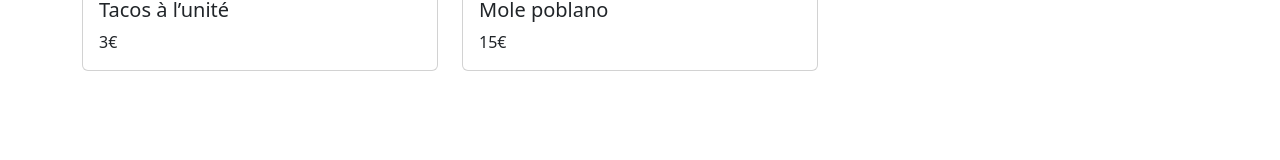
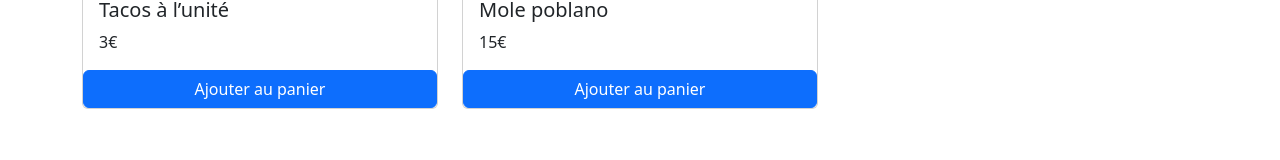
Before and after one commit to GuillardPierre/cloud_react, a React (Vite) app: page / in a window 1280 px wide. Shown: the part 385-545 px from the top of the page. Built offline with nearby package versions, Linux system fonts and the light colour scheme.

Commit message:
activité 12

```diff
--- a/src/App.jsx
+++ b/src/App.jsx
@@ -44,8 +44,6 @@ const dishes = [
 export default function App() {
   const filteredDishes = dishes.filter((dish) => dish.stock > 0);
 
-  console.log(filteredDishes);
-
   return (
     <>
       <Header />
--- a/src/components/Dish.jsx
+++ b/src/components/Dish.jsx
@@ -1,4 +1,4 @@
-import { Badge, Card } from 'react-bootstrap';
+import { Badge, Button, Card } from 'react-bootstrap';
 import '../assets/styles/dish.scss';
 
 export default function Dish({ dish }) {
@@ -14,6 +14,14 @@ export default function Dish({ dish }) {
         <Card.Title>{dish.name}</Card.Title>
         <Card.Text>{dish.price}€</Card.Text>
       </Card.Body>
+      <Button
+        variant={'primary'}
+        onClick={() => {
+          window.alert(`Le plat ${dish.name} est maintenant dans votre panier`);
+        }}
+      >
+        Ajouter au panier
+      </Button>
     </Card>
   );
 }
```
